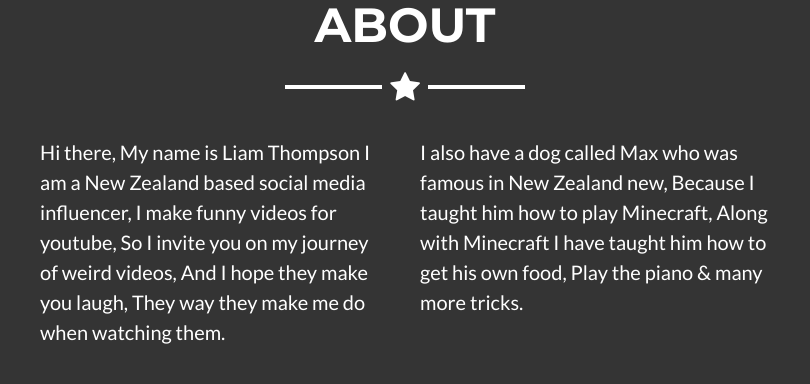
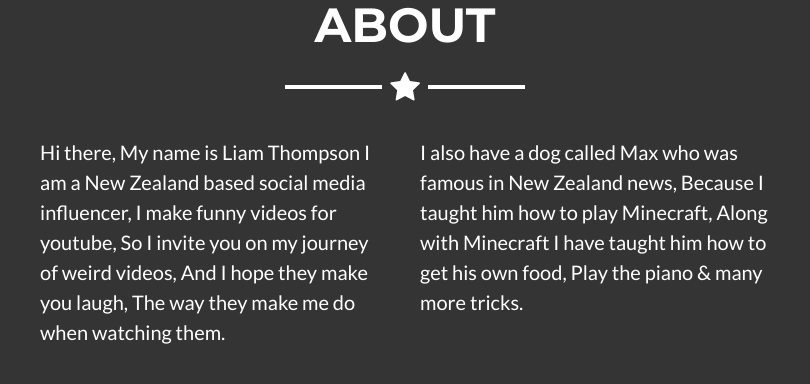
Before and after one commit to Exonox-Studios/liamthompson, a plain HTML site: page index.html in a window 1280 px wide. Shown: the part 1840-2224 px from the top of the page, 235-1045 px from the left. Drawn offline with nearby package versions, Linux system fonts and the light colour scheme; files whose address does not match are found by name.

Commit message:
Spell Fix

```diff
--- a/index.html
+++ b/index.html
@@ -70,12 +70,12 @@
             <hr class="star-light mb-5">
             <div class="row">
                 <div class="col-lg-4 ml-auto">
-                    <p class="lead">Hi there, My name is Liam Thompson I am a New Zealand based social media influencer, I make funny videos for youtube, So I invite you on my journey of weird videos, And I hope they make you laugh, They way they make me do when watching
+                    <p class="lead">Hi there, My name is Liam Thompson I am a New Zealand based social media influencer, I make funny videos for youtube, So I invite you on my journey of weird videos, And I hope they make you laugh, The way they make me do when watching
                         them.
                     </p>
                 </div>
                 <div class="col-lg-4 mr-auto">
-                    <p class="lead">I also have a dog called Max who was famous in New Zealand new, Because I taught him how to play Minecraft, Along with Minecraft I have taught him how to get his own food, Play the piano & many more tricks.</p>
+                    <p class="lead">I also have a dog called Max who was famous in New Zealand news, Because I taught him how to play Minecraft, Along with Minecraft I have taught him how to get his own food, Play the piano & many more tricks.</p>
                 </div>
             </div>
             <div class="text-center mt-4"><a href="https://www.youtube.com/channel/UCU5O8FCtOTI4BWhfHF2LHJw" class="btn btn-outline-light btn-xl" role="button" href="#"><i class="fa fa-download mr-2"></i><span>Visit My Channel</span></a></div>
```
